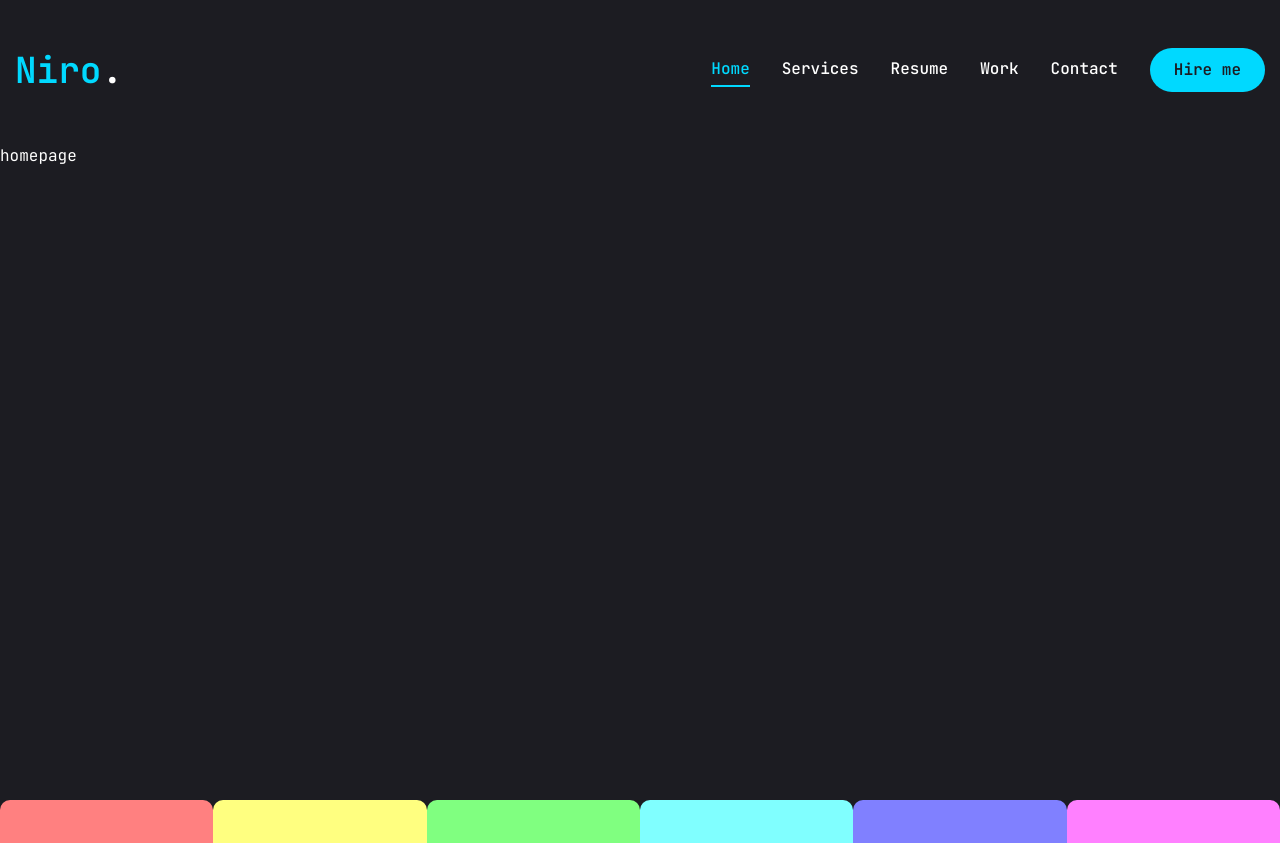
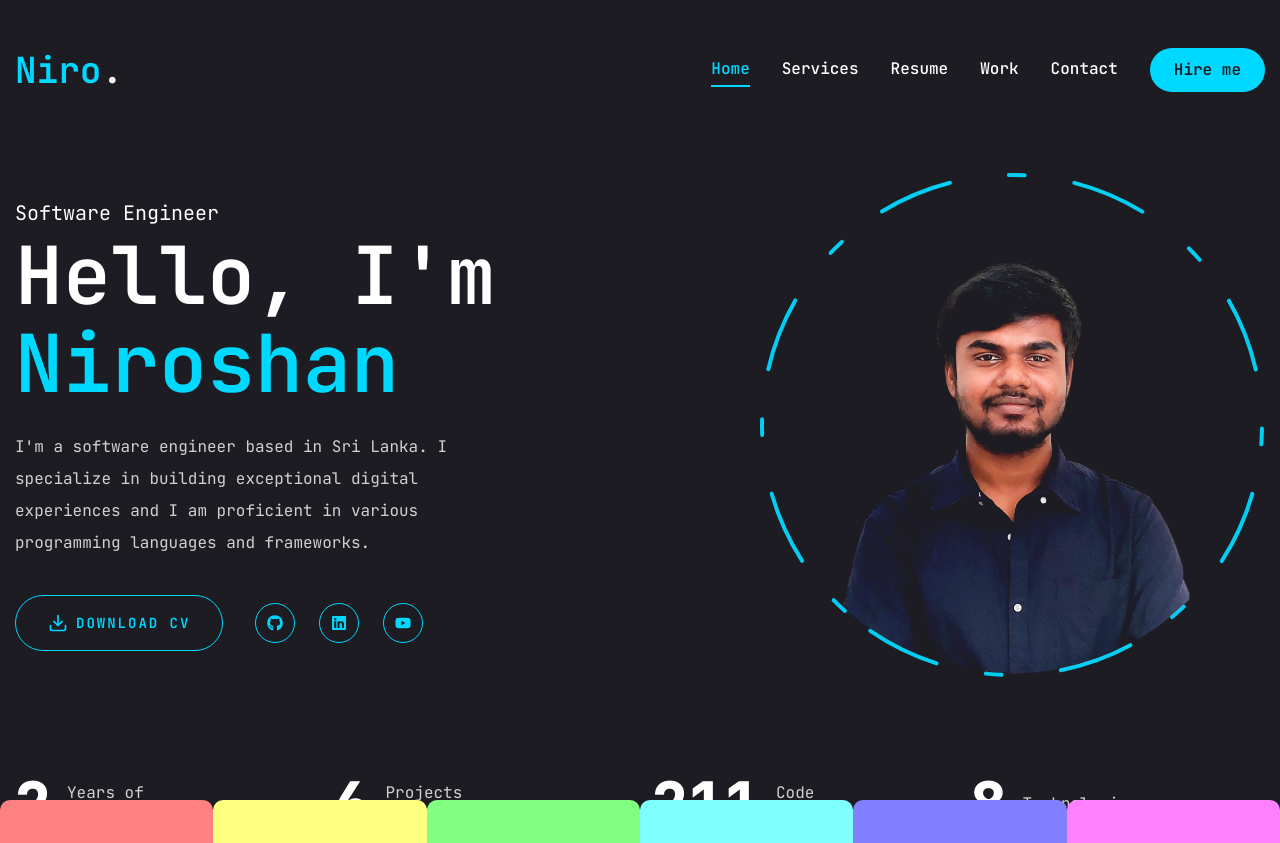
Before and after one commit to 29Niro/niro-portfolio, a Next.js app: page / in a window 1280 px wide. Before the commit the page ends 800 px from the top, so only its background shows below. Built offline with nearby package versions, Linux system fonts and the light colour scheme.

Commit message:
homepage added

```diff
--- a/app/globals.css
+++ b/app/globals.css
@@ -6,4 +6,13 @@
   body {
     @apply font-primary bg-primary text-white leading-loose;
   }
+  .h1 {
+    @apply text-[48px] xl:text-[80px] leading-[1.1] font-semibold;
+  }
+  .h2 {
+    @apply text-[36px] xl:text-[48px] leading-[1.1] font-semibold;
+  }
+  .h3 {
+    @apply text-[20px] xl:text-[24px] leading-[1.1] font-semibold;
+  }
 }
--- a/app/page.js
+++ b/app/page.js
@@ -1,8 +1,54 @@
+import { Button } from '@/components/ui/button';
+import { FiDownload } from 'react-icons/fi';
 
-export default function Home() {
+// components
+import Social from '@/components/Social';
+import Profile from '@/components/Profile';
+import Stats from '@/components/Stats';
+
+const Home = () => {
   return (
-    <main>
-      <h1>homepage</h1>
-    </main>
+    <section className="h-full">
+      <div className="container mx-auto h-full">
+        <div className="flex flex-col xl:flex-row items-center justify-between xl:pt-8 xl:pb-24">
+          <div className="text-center xl:text-left order-2 xl:order-none">
+            <span className="text-xl">Software Engineer</span>
+            <h1 className="h1 mb-6">
+              {`Hello, I'm`}
+              <br />
+              <span className="text-accent">Niroshan</span>
+            </h1>
+            <p className="max-w-[500px] mb-9 text-white/80">
+              I'm a software engineer based in Sri Lanka. I specialize in
+              building exceptional digital experiences and I am proficient in
+              various programming languages and frameworks.
+            </p>
+
+            <div className="flex flex-col gap-8 xl:flex-row items-center">
+              <Button
+                size="lg"
+                variant="outline"
+                className="uppercase flex items-center gap-2"
+              >
+                <FiDownload className="text-xl" />
+                Download CV
+              </Button>
+              <div className="mb-8 xl:mb-0">
+                <Social
+                  containerStyles="flex gap-6"
+                  iconStyles="w-10 h-10 border border-accent rounded-full flex justify-center items-center text-accent text-base hover:bg-accent hover:text-primary hover:transition-all duratio-500"
+                />
+              </div>
+            </div>
+          </div>
+          <div className='order-1 xl:order-none mb-8 xl:mb-0'>
+            <Profile />
+          </div>
+        </div>
+      </div>
+      <Stats />
+    </section>
   );
-}
+};
+
+export default Home;
--- a/components/PageTransition.js
+++ b/components/PageTransition.js
@@ -11,7 +11,7 @@
         key={pathname}
         initial={{ opacity: 1 }}
         exit={{ opacity: 0 }}
-        transition={{ duration: 0.4, ease: 'easeInOut' }}
+        transition={{ duration: 0.4, ease: 'easeInOut', delay: 0.5 }}
       >
         {children}
       </motion.div>
@@ -20,7 +20,7 @@
         initial={{ opacity: 1 }}
         animate={{
           opacity: 0,
-          transition: { delay: 0.5, duration: 0.4, ease: 'easeInOut' }, // Adjust timing as needed
+          transition: { delay: 0.5, duration: 0.4, ease: 'easeInOut' },
         }}
         className="h-screen w-screen fixed top-0 bg-primary pointer-events-none"
       />
--- /dev/null
+++ b/components/Profile.js
@@ -0,0 +1,79 @@
+'use client';
+
+import { motion } from 'framer-motion';
+import Image from 'next/image';
+
+const Profile = () => {
+  return (
+    <div className="w-full h-full relative">
+      <motion.div
+        initial={{ opacity: 0 }}
+        animate={{
+          opacity: 1,
+          transition: {
+            duration: 0.4,
+            delay: 2,
+            ease: 'easeIn',
+          },
+        }}
+        className="w-full h-full flex items-center justify-center"
+      >
+        <motion.div
+          initial={{ opacity: 0 }}
+          animate={{
+            opacity: 1,
+            transition: {
+              duration: 0.4,
+              delay: 2.4,
+              ease: 'easeInOut',
+            },
+          }}
+          className="w-[298px] h-[298px] xl:w-[498px] xl:h-[498px] mix-blend-lighten absolute"
+        >
+          <Image
+            src="/assets/profile.png"
+            alt="Profile Picture"
+            priority
+            quality={100}
+            fill
+            className="object-contain"
+          />
+        </motion.div>
+
+        <motion.svg
+          className="w-[300px] xl:w-[506px] h-[300px] xl:h-[506px]" // Added 'absolute' to ensure positioning is correct
+          fill="transparent"
+          viewBox="0 0 506 506"
+          xmlns="http://www.w3.org/2000/svg"
+        >
+          <motion.circle
+            cx="253"
+            cy="253"
+            r="250"
+            stroke="#00d9ff"
+            strokeWidth="6"
+            strokeLinecap="round"
+            strokeLinejoin="round"
+            initial={{
+              strokeDasharray: '0 1000',
+              opacity: 0.5,
+            }}
+            animate={{
+              strokeDasharray: ['15 120 25 25', '16 25 92 72', '4 250 22 22'],
+              strokeWidth: '4',
+              rotate: [0, 180, 360],
+              opacity: [0.8, 1, 0.6],
+            }}
+            transition={{
+              duration: 20,
+              repeat: Infinity,
+              repeatType: 'reverse',
+            }}
+          />
+        </motion.svg>
+      </motion.div>
+    </div>
+  );
+};
+
+export default Profile;
--- /dev/null
+++ b/components/Social.js
@@ -0,0 +1,37 @@
+import Link from 'next/link';
+
+import { FaGithub, FaLinkedin, FaYoutube } from 'react-icons/fa';
+
+const socials = [
+  {
+    name: 'GitHub',
+    url: 'https://github.com/29Niro',
+    icon: <FaGithub />,
+  },
+  {
+    name: 'LinkedIn',
+    url: 'https://www.linkedin.com/in/niroshan-pushparaj/',
+    icon: <FaLinkedin />,
+  },
+  {
+    name: 'YouTube',
+    url: 'https://www.youtube.com/@TechKeyTamil-k4i',
+    icon: <FaYoutube />,
+  },
+];
+
+const Social = ({ containerStyles, iconStyles }) => {
+  return (
+    <div className={containerStyles}>
+      {socials.map((social, index) => {
+        return (
+          <Link key={index} href={social.url} className={iconStyles}>
+            {social.icon}
+          </Link>
+        );
+      })}
+    </div>
+  );
+};
+
+export default Social;
--- /dev/null
+++ b/components/Stats.js
@@ -0,0 +1,46 @@
+'use client';
+
+import { Item } from '@radix-ui/react-select';
+import CountUp from 'react-countup';
+
+const stats = [
+  { title: 'Years of Experience', count: 2 },
+  { title: 'Projects completed', count: 6 },
+  { title: 'Code commits', count: 212 },
+  { title: 'Technologies', count: 8 },
+];
+
+const Stats = () => {
+  return (
+    <section className='pt-4 pb-12 xl:pt-0 xl:pb-0'>
+      <div className="container mx-auto">
+        <div className="flex flex-wrap gap-6 max-w-[90vw] mx-auto xl:max-w-none">
+          {stats.map((stat, index) => {
+            return (
+              <div
+                key={index}
+                className="flex-1 flex gap-4 items-center justify-center xl:justify-start"
+              >
+                <CountUp
+                  end={stat.count}
+                  duration={5}
+                  delay={2}
+                  className="h2 text-4xl xl:text-6xl font-extrabold"
+                />
+                <p
+                  className={`${
+                    stat.title.length < 15 ? 'max-w-[100px]' : 'max-w-[150px]'
+                  } leading-snug text-white/80`}
+                >
+                  {stat.title}
+                </p>
+              </div>
+            );
+          })}
+        </div>
+      </div>
+    </section>
+  );
+};
+
+export default Stats;
--- a/package.json
+++ b/package.json
@@ -22,6 +22,7 @@
     "lucide-react": "^0.439.0",
     "next": "14.2.8",
     "react": "^18",
+    "react-countup": "^6.5.3",
     "react-dom": "^18",
     "react-icons": "^5.3.0",
     "tailwind-merge": "^2.5.2",
```
Also changed, not shown: public/assets/profile.png (added), 1 other file (tests, documents, lock files or other folders).
